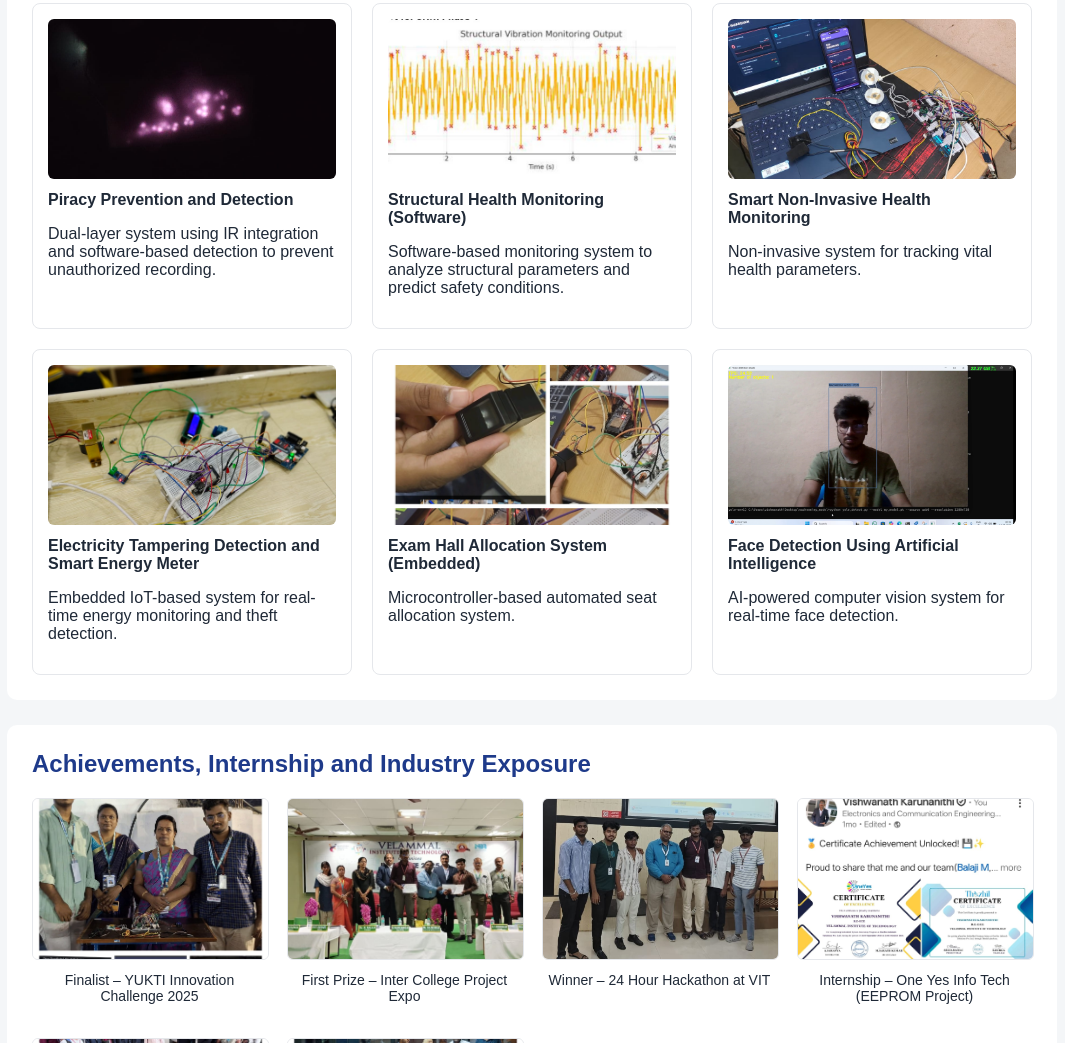
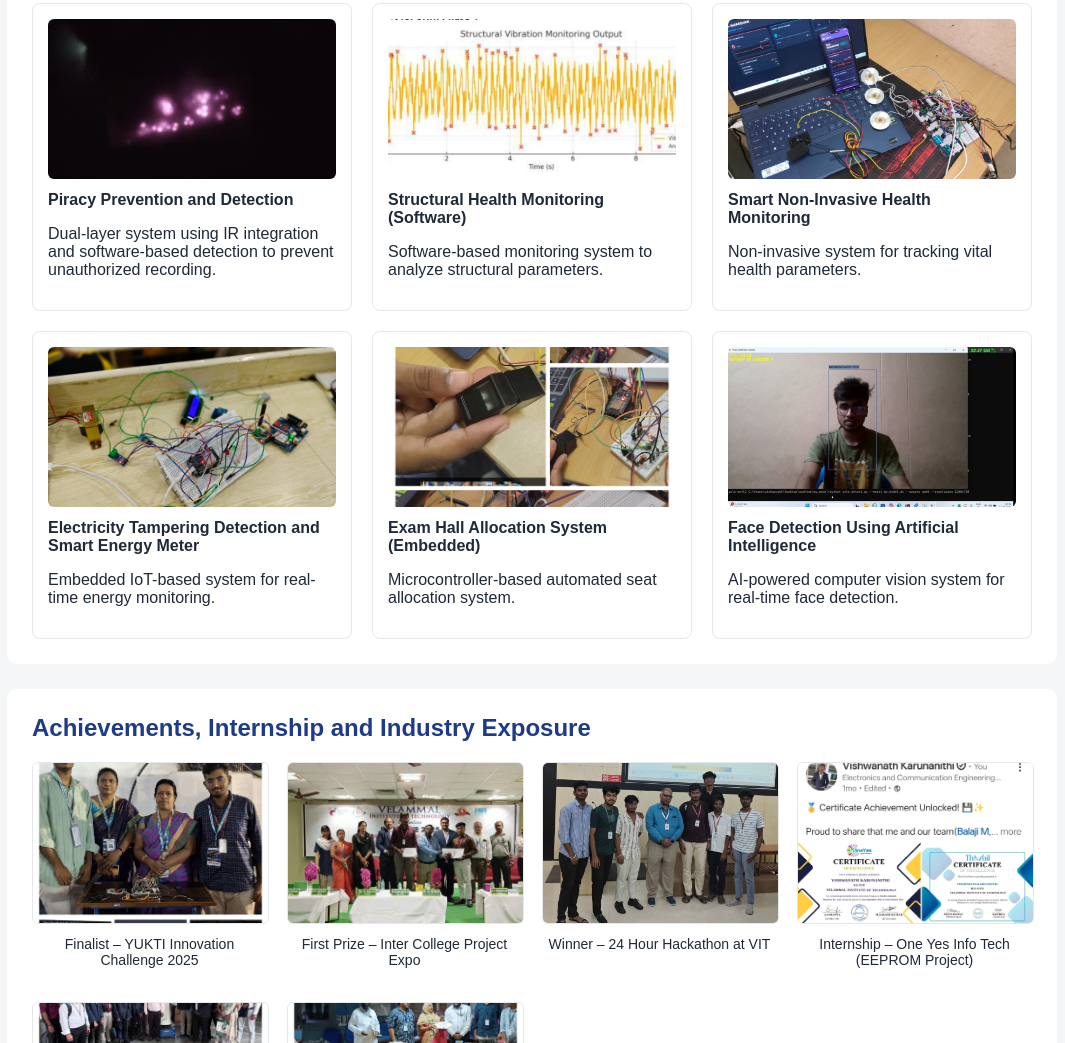
Before and after one commit to vishwanathkarunanithi/vishwanathkarunanithi.github.io, a plain HTML site: page index.html in a window 1280 px wide. Shown: the part 743-1786 px from the top of the page, without its empty margins (108-1173 px from the left). Drawn offline with Linux system fonts and the light colour scheme.

Commit message:
Update index.html

```diff
--- a/index.html
+++ b/index.html
@@ -186,7 +186,7 @@ Exam Hall Allocation (Embedded System), and Face Detection using AI.
 <div class="project-card">
 <img src="proj_shm.jpg">
 <b>Structural Health Monitoring (Software)</b>
-<p>Software-based monitoring system to analyze structural parameters and predict safety conditions.</p>
+<p>Software-based monitoring system to analyze structural parameters.</p>
 </div>
 
 <div class="project-card">
@@ -198,7 +198,7 @@ Exam Hall Allocation (Embedded System), and Face Detection using AI.
 <div class="project-card">
 <img src="proj_energy_1.jpg">
 <b>Electricity Tampering Detection and Smart Energy Meter</b>
-<p>Embedded IoT-based system for real-time energy monitoring and theft detection.</p>
+<p>Embedded IoT-based system for real-time energy monitoring.</p>
 </div>
 
 <div class="project-card">
```
